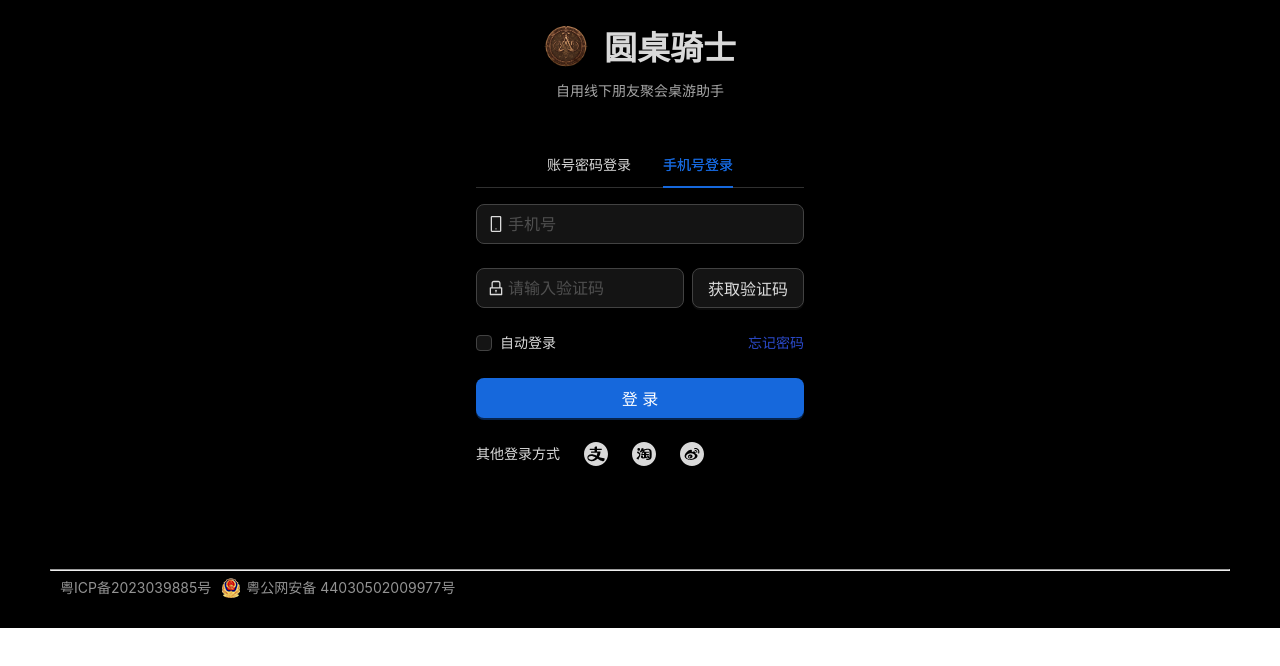
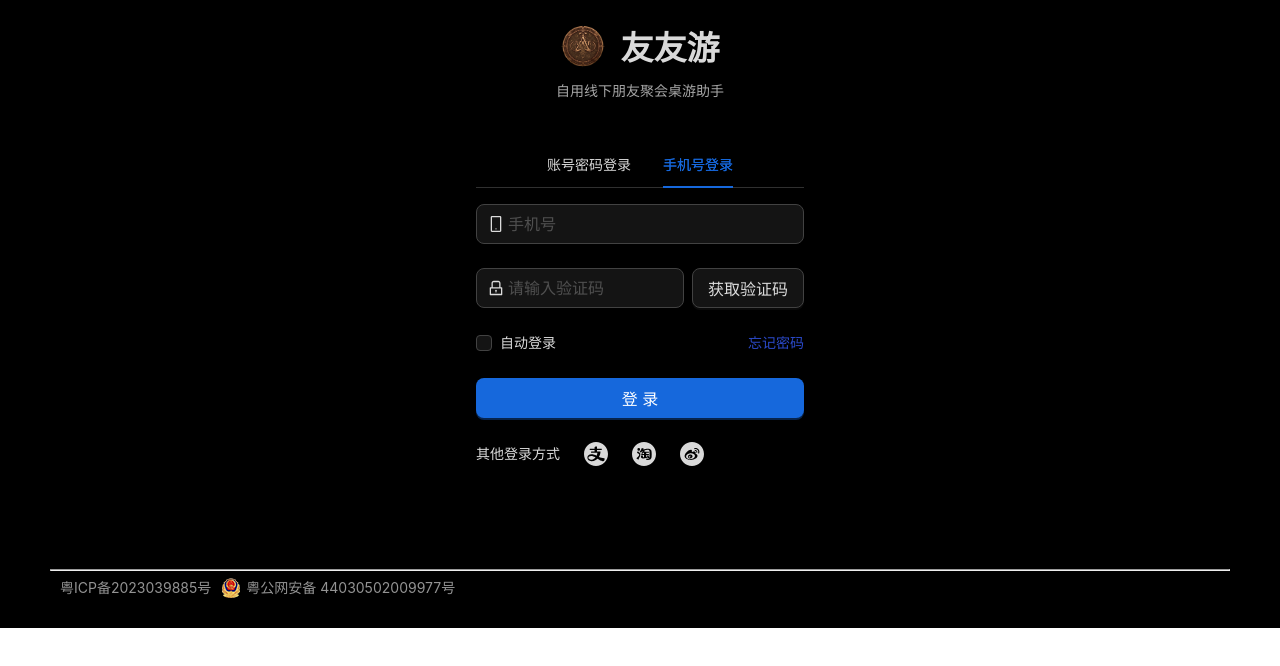
Before and after one commit to stark-sim/avalon_react, a Next.js app: page / in a window 1280 px wide. Shown: the top 666 px of the page. Built offline with nearby package versions, Linux system fonts and the light colour scheme.

Commit message:
fix: title must fit the ICP require

```diff
--- a/components/Login.tsx
+++ b/components/Login.tsx
@@ -75,7 +75,7 @@ export default () => {
           {isLogging === true && <Logging phone={phone}></Logging>}
           <LoginForm
             logo="/avalon_logo_clean.png"
-            title="圆桌骑士"
+            title="友友游"
             subTitle="自用线下朋友聚会桌游助手"
             actions={
               <Space>
--- a/pages/index.tsx
+++ b/pages/index.tsx
@@ -4,7 +4,7 @@ import IndexLayout from "../components/IndexLayout";
 import Login from "../components/Login";
 
 const IndexPage = () => (
-  <IndexLayout title="Home | Next.js + TypeScript Example">
+  <IndexLayout title="友友游">
     <Login />
   </IndexLayout>
 );
```
Also changed, not shown: 1 other file (tests, documents, lock files or other folders).
